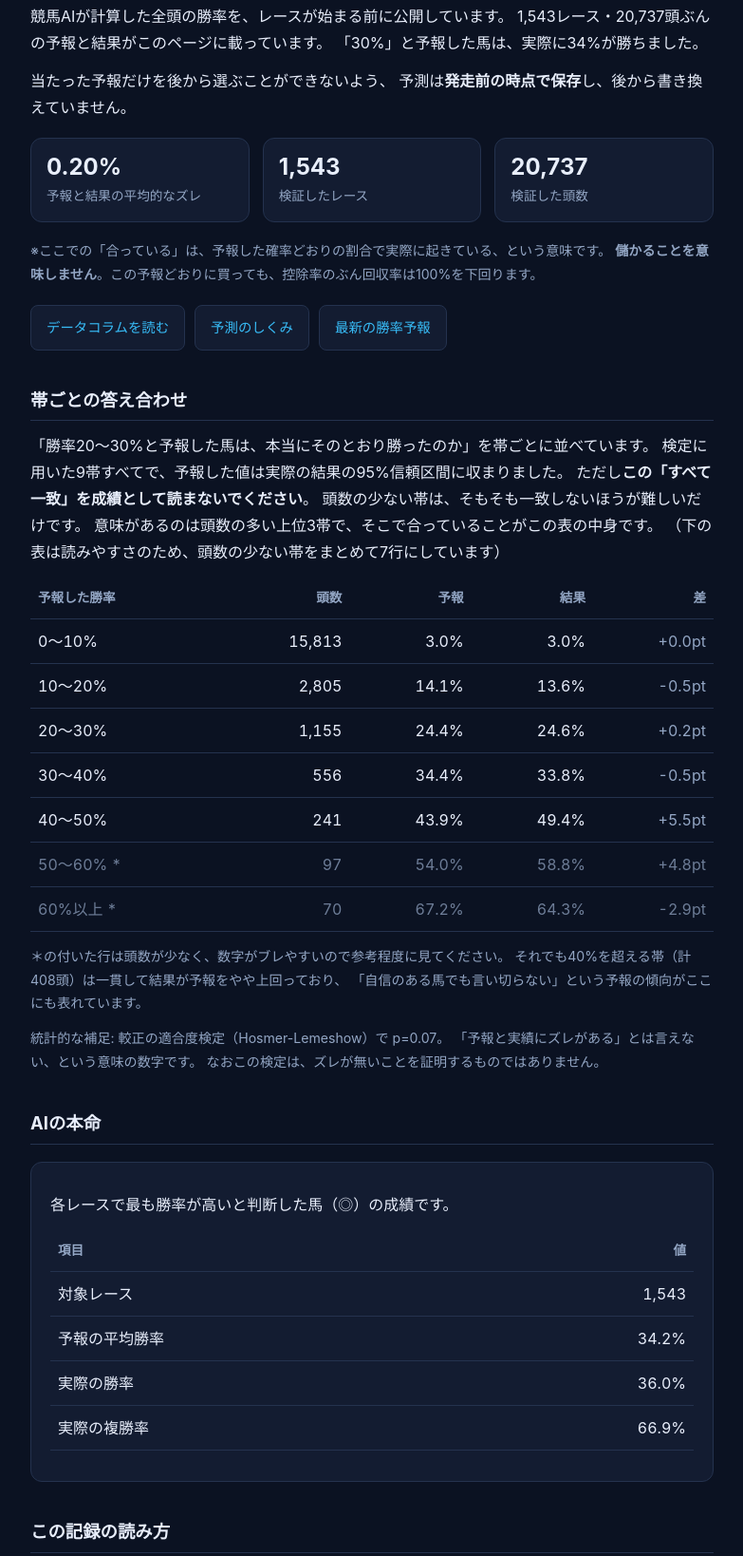
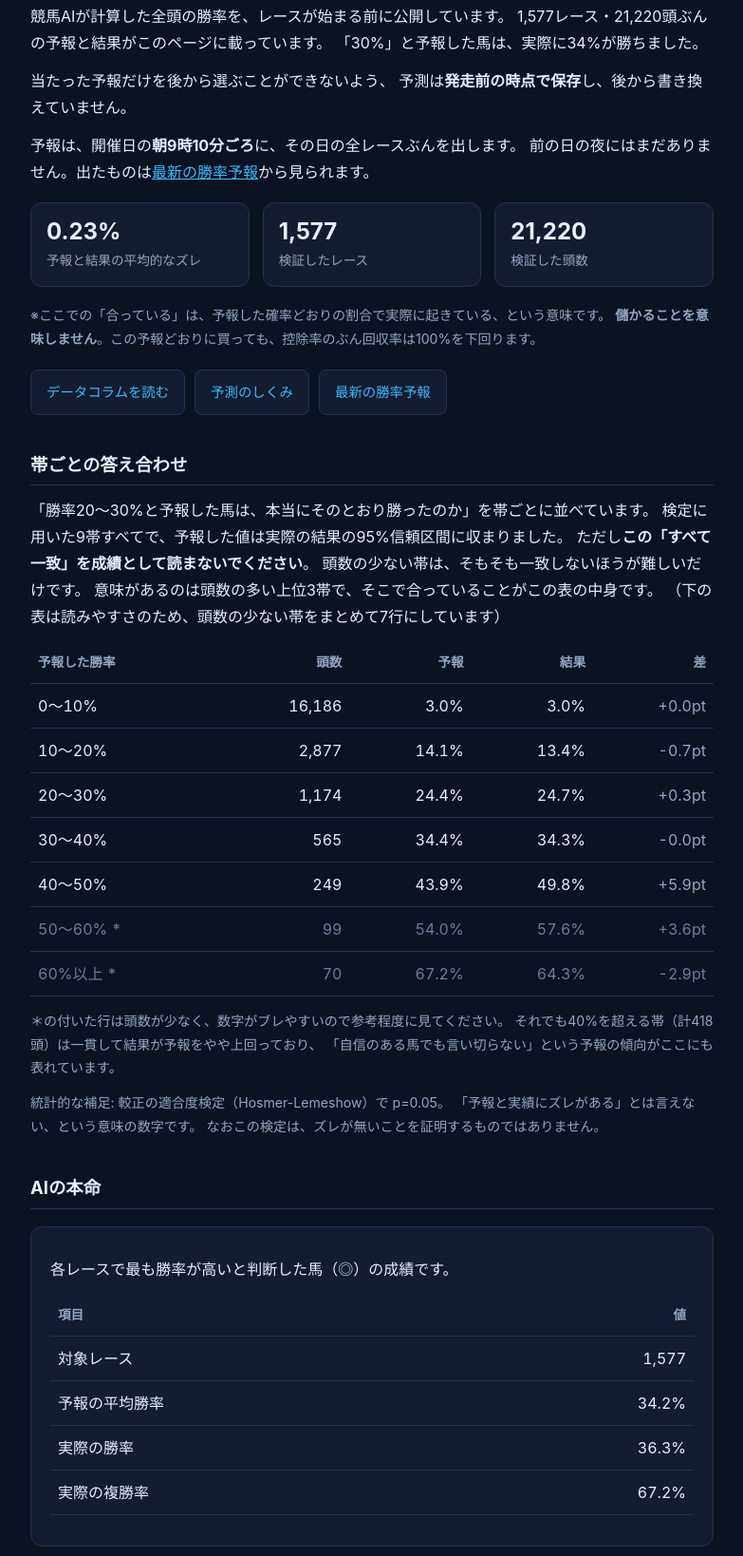
Before and after one commit to akiaki4646/akiaki4646.github.io, a plain HTML site: page index.html in a window 1280 px wide. Shown: the part 554-2192 px from the top of the page at 95% size, without its empty margins (248-1031 px from the left). Drawn offline with Linux system fonts and the light colour scheme.

```diff
--- a/index.html
+++ b/index.html
@@ -3,10 +3,10 @@
 <meta charset="utf-8">
 <meta name="viewport" content="width=device-width,initial-scale=1">
 <title>勝率予報 — 発走前に出した勝率と、その結果</title>
-<meta name="description" content="競馬AIが発走前に計算した全頭の勝率を公開し、結果と突き合わせた記録です。1,543レース20,737頭ぶん。">
+<meta name="description" content="競馬AIが発走前に計算した全頭の勝率を公開し、結果と突き合わせた記録です。1,577レース21,220頭ぶん。">
 <meta property="og:type" content="website">
 <meta property="og:title" content="勝率予報 — 発走前に出した勝率と、その結果">
-<meta property="og:description" content="競馬AIが発走前に計算した全頭の勝率を公開し、結果と突き合わせた記録です。1,543レース20,737頭ぶん。">
+<meta property="og:description" content="競馬AIが発走前に計算した全頭の勝率を公開し、結果と突き合わせた記録です。1,577レース21,220頭ぶん。">
 <meta property="og:url" content="https://akiaki4646.github.io/">
 <meta property="og:image" content="https://akiaki4646.github.io/ogp_default.png">
 <meta name="twitter:card" content="summary_large_image">
@@ -85,15 +85,17 @@ margin-bottom:6px}
      一致する) ので、その数を看板にすること自体が弱い。 -->
 <h1>発走前に出した勝率を、結果と突き合わせた記録</h1>
 <p class="lead">競馬AIが計算した全頭の勝率を、レースが始まる前に公開しています。
-1,543レース・20,737頭ぶんの予報と結果がこのページに載っています。
+1,577レース・21,220頭ぶんの予報と結果がこのページに載っています。
 「30%」と予報した馬は、実際に34%が勝ちました。</p>
 <p class="lead">当たった予報だけを後から選ぶことができないよう、
 予測は<strong>発走前の時点で保存</strong>し、後から書き換えていません。</p>
+<p class="lead">予報は、開催日の<strong>朝9時10分ごろ</strong>に、その日の全レースぶんを出します。
+前の日の夜にはまだありません。出たものは<a href="race/20261115.html">最新の勝率予報</a>から見られます。</p>
 
 <div class="kpi">
-  <div><b>0.20%</b><span>予報と結果の平均的なズレ</span></div>
-  <div><b>1,543</b><span>検証したレース</span></div>
-  <div><b>20,737</b><span>検証した頭数</span></div>
+  <div><b>0.23%</b><span>予報と結果の平均的なズレ</span></div>
+  <div><b>1,577</b><span>検証したレース</span></div>
+  <div><b>21,220</b><span>検証した頭数</span></div>
 </div>
 <p class="note">※ここでの「合っている」は、予報した確率どおりの割合で実際に起きている、という意味です。
 <strong>儲かることを意味しません</strong>。この予報どおりに買っても、控除率のぶん回収率は100%を下回ります。</p>
@@ -115,11 +117,11 @@ margin-bottom:6px}
 （下の表は読みやすさのため、頭数の少ない帯をまとめて7行にしています）</p>
 <table>
 <thead><tr><th>予報した勝率</th><th>頭数</th><th>予報</th><th>結果</th><th>差</th></tr></thead>
-<tbody><tr><td>0〜10%</td><td>15,813</td><td>3.0%</td><td>3.0%</td><td class='gap'>+0.0pt</td></tr><tr><td>10〜20%</td><td>2,805</td><td>14.1%</td><td>13.6%</td><td class='gap'>-0.5pt</td></tr><tr><td>20〜30%</td><td>1,155</td><td>24.4%</td><td>24.6%</td><td class='gap'>+0.2pt</td></tr><tr><td>30〜40%</td><td>556</td><td>34.4%</td><td>33.8%</td><td class='gap'>-0.5pt</td></tr><tr><td>40〜50%</td><td>241</td><td>43.9%</td><td>49.4%</td><td class='gap'>+5.5pt</td></tr><tr class='thin'><td>50〜60%</td><td>97</td><td>54.0%</td><td>58.8%</td><td class='gap'>+4.8pt</td></tr><tr class='thin'><td>60%以上</td><td>70</td><td>67.2%</td><td>64.3%</td><td class='gap'>-2.9pt</td></tr></tbody></table>
+<tbody><tr><td>0〜10%</td><td>16,186</td><td>3.0%</td><td>3.0%</td><td class='gap'>+0.0pt</td></tr><tr><td>10〜20%</td><td>2,877</td><td>14.1%</td><td>13.4%</td><td class='gap'>-0.7pt</td></tr><tr><td>20〜30%</td><td>1,174</td><td>24.4%</td><td>24.7%</td><td class='gap'>+0.3pt</td></tr><tr><td>30〜40%</td><td>565</td><td>34.4%</td><td>34.3%</td><td class='gap'>-0.0pt</td></tr><tr><td>40〜50%</td><td>249</td><td>43.9%</td><td>49.8%</td><td class='gap'>+5.9pt</td></tr><tr class='thin'><td>50〜60%</td><td>99</td><td>54.0%</td><td>57.6%</td><td class='gap'>+3.6pt</td></tr><tr class='thin'><td>60%以上</td><td>70</td><td>67.2%</td><td>64.3%</td><td class='gap'>-2.9pt</td></tr></tbody></table>
 <p class="note">＊の付いた行は頭数が少なく、数字がブレやすいので参考程度に見てください。
-それでも40%を超える帯（計408頭）は一貫して結果が予報をやや上回っており、
+それでも40%を超える帯（計418頭）は一貫して結果が予報をやや上回っており、
 「自信のある馬でも言い切らない」という予報の傾向がここにも表れています。</p>
-<p class="note">統計的な補足: 較正の適合度検定（Hosmer-Lemeshow）で p=0.07。
+<p class="note">統計的な補足: 較正の適合度検定（Hosmer-Lemeshow）で p=0.05。
 「予報と実績にズレがある」とは言えない、という意味の数字です。
 なおこの検定は、ズレが無いことを証明するものではありません。</p>
 
@@ -129,10 +131,10 @@ margin-bottom:6px}
 <table>
 <thead><tr><th>項目</th><th>値</th></tr></thead>
 <tbody>
-<tr><td>対象レース</td><td>1,543</td></tr>
+<tr><td>対象レース</td><td>1,577</td></tr>
 <tr><td>予報の平均勝率</td><td>34.2%</td></tr>
-<tr><td>実際の勝率</td><td>36.0%</td></tr>
-<tr><td>実際の複勝率</td><td>66.9%</td></tr>
+<tr><td>実際の勝率</td><td>36.3%</td></tr>
+<tr><td>実際の複勝率</td><td>67.2%</td></tr>
 </tbody></table>
 </div>
 
@@ -150,7 +152,7 @@ margin-bottom:6px}
 <div class="adbox"><span class="adlabel">スポンサーリンク</span><ins class="adsbygoogle" style="display:block" data-ad-client="ca-pub-3010782230345323" data-ad-slot="1245965145" data-ad-format="auto" data-full-width-responsive="true"></ins><script>(adsbygoogle=window.adsbygoogle||[]).push({});</script></div>
 <footer>
 <p>本記事の数値は自作の機械学習モデルの出力です。20歳未満の方は馬券を購入できません。</p>
-<p>最終更新 2026/11/15　|　2026/5/17〜2026/11/14（52開催日）</p>
+<p>最終更新 2026/11/17　|　2026/5/17〜2026/11/15（53開催日）</p>
 <p><a href="method.html">予測のしくみ</a>　|　<a href="about.html">運営者情報</a>　|　<a href="privacy.html">プライバシーポリシー</a>　|　<a href="contact.html">お問い合わせ</a></p>
 </footer>
 </div></body></html>
```
Also changed, not shown: about.html (+1 -1 lines), method.html (+20 -3 lines).
